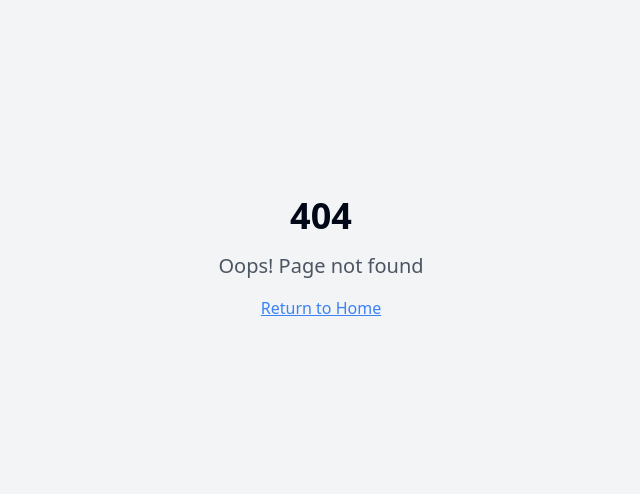
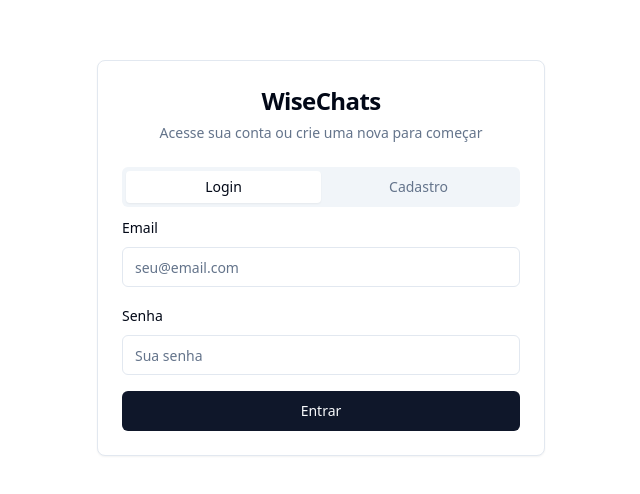
Before and after one commit to allanwisechats/comercial-wisechats, a React (Vite) app: page /auth in a window 1280 px wide. Before the commit this address had no page. Shown: the part 142-636 px from the top of the page, without its empty margins (319-959 px from the left). Built offline with nearby package versions, Linux system fonts and the light colour scheme.

Commit message:
Implementar tela de login e autenticação

```diff
--- a/src/App.tsx
+++ b/src/App.tsx
@@ -3,24 +3,29 @@ import { Toaster as Sonner } from "@/components/ui/sonner";
 import { TooltipProvider } from "@/components/ui/tooltip";
 import { QueryClient, QueryClientProvider } from "@tanstack/react-query";
 import { BrowserRouter, Routes, Route } from "react-router-dom";
+import { AuthProvider } from "@/hooks/useAuth";
 import Index from "./pages/Index";
+import Auth from "./pages/Auth";
 import NotFound from "./pages/NotFound";
 
 const queryClient = new QueryClient();
 
 const App = () => (
   <QueryClientProvider client={queryClient}>
+    <AuthProvider>
       <TooltipProvider>
         <Toaster />
         <Sonner />
         <BrowserRouter>
           <Routes>
             <Route path="/" element={<Index />} />
+            <Route path="/auth" element={<Auth />} />
             {/* ADD ALL CUSTOM ROUTES ABOVE THE CATCH-ALL "*" ROUTE */}
             <Route path="*" element={<NotFound />} />
           </Routes>
         </BrowserRouter>
       </TooltipProvider>
+    </AuthProvider>
   </QueryClientProvider>
 );
 
--- /dev/null
+++ b/src/hooks/useAuth.tsx
@@ -0,0 +1,84 @@
+import { useState, useEffect, createContext, useContext, ReactNode } from 'react';
+import { User, Session } from '@supabase/supabase-js';
+import { supabase } from '@/integrations/supabase/client';
+
+interface AuthContextType {
+  user: User | null;
+  session: Session | null;
+  loading: boolean;
+  signUp: (email: string, password: string) => Promise<{ error: any }>;
+  signIn: (email: string, password: string) => Promise<{ error: any }>;
+  signOut: () => Promise<void>;
+}
+
+const AuthContext = createContext<AuthContextType | undefined>(undefined);
+
+export const useAuth = () => {
+  const context = useContext(AuthContext);
+  if (!context) {
+    throw new Error('useAuth must be used within an AuthProvider');
+  }
+  return context;
+};
+
+export const AuthProvider = ({ children }: { children: ReactNode }) => {
+  const [user, setUser] = useState<User | null>(null);
+  const [session, setSession] = useState<Session | null>(null);
+  const [loading, setLoading] = useState(true);
+
+  useEffect(() => {
+    // Set up auth state listener FIRST
+    const { data: { subscription } } = supabase.auth.onAuthStateChange(
+      (event, session) => {
+        setSession(session);
+        setUser(session?.user ?? null);
+        setLoading(false);
+      }
+    );
+
+    // THEN check for existing session
+    supabase.auth.getSession().then(({ data: { session } }) => {
+      setSession(session);
+      setUser(session?.user ?? null);
+      setLoading(false);
+    });
+
+    return () => subscription.unsubscribe();
+  }, []);
+
+  const signUp = async (email: string, password: string) => {
+    const redirectUrl = `${window.location.origin}/`;
+
+    const { error } = await supabase.auth.signUp({
+      email,
+      password,
+      options: {
+        emailRedirectTo: redirectUrl
+      }
+    });
+    return { error };
+  };
+
+  const signIn = async (email: string, password: string) => {
+    const { error } = await supabase.auth.signInWithPassword({
+      email,
+      password,
+    });
+    return { error };
+  };
+
+  const signOut = async () => {
+    await supabase.auth.signOut();
+  };
+
+  const value = {
+    user,
+    session,
+    loading,
+    signUp,
+    signIn,
+    signOut,
+  };
+
+  return <AuthContext.Provider value={value}>{children}</AuthContext.Provider>;
+};
--- /dev/null
+++ b/src/pages/Auth.tsx
@@ -0,0 +1,184 @@
+import { useState, useEffect } from 'react';
+import { useAuth } from '@/hooks/useAuth';
+import { Button } from '@/components/ui/button';
+import { Input } from '@/components/ui/input';
+import { Label } from '@/components/ui/label';
+import { Card, CardContent, CardDescription, CardHeader, CardTitle } from '@/components/ui/card';
+import { Tabs, TabsContent, TabsList, TabsTrigger } from '@/components/ui/tabs';
+import { Alert, AlertDescription } from '@/components/ui/alert';
+import { toast } from 'sonner';
+import { useNavigate } from 'react-router-dom';
+
+const Auth = () => {
+  const [email, setEmail] = useState('');
+  const [password, setPassword] = useState('');
+  const [loading, setLoading] = useState(false);
+  const [error, setError] = useState('');
+  const { signUp, signIn, user } = useAuth();
+  const navigate = useNavigate();
+
+  // Redirect if already authenticated
+  useEffect(() => {
+    if (user) {
+      navigate('/');
+    }
+  }, [user, navigate]);
+
+  const handleSignUp = async (e: React.FormEvent) => {
+    e.preventDefault();
+    setError('');
+    setLoading(true);
+
+    if (!email || !password) {
+      setError('Email e senha são obrigatórios');
+      setLoading(false);
+      return;
+    }
+
+    if (password.length < 6) {
+      setError('A senha deve ter pelo menos 6 caracteres');
+      setLoading(false);
+      return;
+    }
+
+    const { error } = await signUp(email, password);
+
+    if (error) {
+      if (error.message.includes('User already registered')) {
+        setError('Este email já está cadastrado. Tente fazer login.');
+      } else if (error.message.includes('Invalid email')) {
+        setError('Email inválido');
+      } else {
+        setError('Erro ao criar conta: ' + error.message);
+      }
+    } else {
+      toast.success('Conta criada com sucesso! Verifique seu email.');
+    }
+
+    setLoading(false);
+  };
+
+  const handleSignIn = async (e: React.FormEvent) => {
+    e.preventDefault();
+    setError('');
+    setLoading(true);
+
+    if (!email || !password) {
+      setError('Email e senha são obrigatórios');
+      setLoading(false);
+      return;
+    }
+
+    const { error } = await signIn(email, password);
+
+    if (error) {
+      if (error.message.includes('Invalid login credentials')) {
+        setError('Email ou senha incorretos');
+      } else if (error.message.includes('Email not confirmed')) {
+        setError('Confirme seu email antes de fazer login');
+      } else {
+        setError('Erro ao fazer login: ' + error.message);
+      }
+    } else {
+      toast.success('Login realizado com sucesso!');
+      navigate('/');
+    }
+
+    setLoading(false);
+  };
+
+  return (
+    <div className="min-h-screen flex items-center justify-center bg-background p-4">
+      <div className="w-full max-w-md">
+        <Card>
+          <CardHeader className="text-center">
+            <CardTitle className="text-2xl font-bold">WiseChats</CardTitle>
+            <CardDescription>
+              Acesse sua conta ou crie uma nova para começar
+            </CardDescription>
+          </CardHeader>
+          <CardContent>
+            <Tabs defaultValue="login" className="w-full">
+              <TabsList className="grid w-full grid-cols-2">
+                <TabsTrigger value="login">Login</TabsTrigger>
+                <TabsTrigger value="signup">Cadastro</TabsTrigger>
+              </TabsList>
+
+              <TabsContent value="login">
+                <form onSubmit={handleSignIn} className="space-y-4">
+                  <div className="space-y-2">
+                    <Label htmlFor="email-login">Email</Label>
+                    <Input
+                      id="email-login"
+                      type="email"
+                      placeholder="seu@email.com"
+                      value={email}
+                      onChange={(e) => setEmail(e.target.value)}
+                      disabled={loading}
+                    />
+                  </div>
+                  <div className="space-y-2">
+                    <Label htmlFor="password-login">Senha</Label>
+                    <Input
+                      id="password-login"
+                      type="password"
+                      placeholder="Sua senha"
+                      value={password}
+                      onChange={(e) => setPassword(e.target.value)}
+                      disabled={loading}
+                    />
+                  </div>
+                  {error && (
+                    <Alert variant="destructive">
+                      <AlertDescription>{error}</AlertDescription>
+                    </Alert>
+                  )}
+                  <Button type="submit" className="w-full" disabled={loading}>
+                    {loading ? 'Entrando...' : 'Entrar'}
+                  </Button>
+                </form>
+              </TabsContent>
+
+              <TabsContent value="signup">
+                <form onSubmit={handleSignUp} className="space-y-4">
+                  <div className="space-y-2">
+                    <Label htmlFor="email-signup">Email</Label>
+                    <Input
+                      id="email-signup"
+                      type="email"
+                      placeholder="seu@email.com"
+                      value={email}
+                      onChange={(e) => setEmail(e.target.value)}
+                      disabled={loading}
+                    />
+                  </div>
+                  <div className="space-y-2">
+                    <Label htmlFor="password-signup">Senha</Label>
+                    <Input
+                      id="password-signup"
+                      type="password"
+                      placeholder="Mínimo 6 caracteres"
+                      value={password}
+                      onChange={(e) => setPassword(e.target.value)}
+                      disabled={loading}
+                    />
+                  </div>
+                  {error && (
+                    <Alert variant="destructive">
+                      <AlertDescription>{error}</AlertDescription>
+                    </Alert>
+                  )}
+                  <Button type="submit" className="w-full" disabled={loading}>
+                    {loading ? 'Criando conta...' : 'Criar conta'}
+                  </Button>
+                </form>
+              </TabsContent>
+            </Tabs>
+          </CardContent>
+        </Card>
+      </div>
+    </div>
+  );
+};
+
+export default Auth;
--- a/src/pages/Index.tsx
+++ b/src/pages/Index.tsx
@@ -1,9 +1,9 @@
-import { useState } from "react";
-import { Button } from "@/components/ui/button";
-import { Textarea } from "@/components/ui/textarea";
-import { Input } from "@/components/ui/input";
-import { Card, CardContent, CardHeader, CardTitle } from "@/components/ui/card";
-import { Tabs, TabsContent, TabsList, TabsTrigger } from "@/components/ui/tabs";
+import React, { useState, useEffect } from 'react';
+import { Button } from '@/components/ui/button';
+import { Textarea } from '@/components/ui/textarea';
+import { Input } from '@/components/ui/input';
+import { Card, CardContent, CardHeader, CardTitle } from '@/components/ui/card';
+import { Tabs, TabsContent, TabsList, TabsTrigger } from '@/components/ui/tabs';
 import {
   Table,
   TableBody,
@@ -11,8 +11,8 @@ import {
   TableHead,
   TableHeader,
   TableRow,
-} from "@/components/ui/table";
-import { Badge } from "@/components/ui/badge";
+} from '@/components/ui/table';
+import { Badge } from '@/components/ui/badge';
 import {
   Pagination,
   PaginationContent,
@@ -21,8 +21,11 @@ import {
   PaginationLink,
   PaginationNext,
   PaginationPrevious,
-} from "@/components/ui/pagination";
-import { Search, Download, Trash2, Globe } from "lucide-react";
+} from '@/components/ui/pagination';
+import { Search, Download, Trash2, Globe, LogOut, User } from 'lucide-react';
+import { toast } from 'sonner';
+import { useAuth } from '@/hooks/useAuth';
+import { useNavigate } from 'react-router-dom';
 
 interface Contact {
   nome: string;
@@ -35,6 +38,32 @@ interface Contact {
 }
 
 const Index = () => {
+  const { user, signOut, loading } = useAuth();
+  const navigate = useNavigate();
+
+  // Redirect to auth if not authenticated
+  useEffect(() => {
+    if (!loading && !user) {
+      navigate('/auth');
+    }
+  }, [user, loading, navigate]);
+
+  // Show loading state while checking authentication
+  if (loading) {
+    return (
+      <div className="min-h-screen flex items-center justify-center">
+        <div className="text-center">
+          <div className="animate-spin rounded-full h-8 w-8 border-b-2 border-primary mx-auto mb-4"></div>
+          <p>Carregando...</p>
+        </div>
+      </div>
+    );
+  }
+
+  // Don't render anything if not authenticated (will redirect)
+  if (!user) {
+    return null;
+  }
   // States for Version 1
   const [inputText, setInputText] = useState("");
   const [contacts, setContacts] = useState<Contact[]>([]);
```
Also changed, not shown: 1 other file (tests, documents, lock files or other folders). Lines whose indentation alone changed are shown as unchanged.
